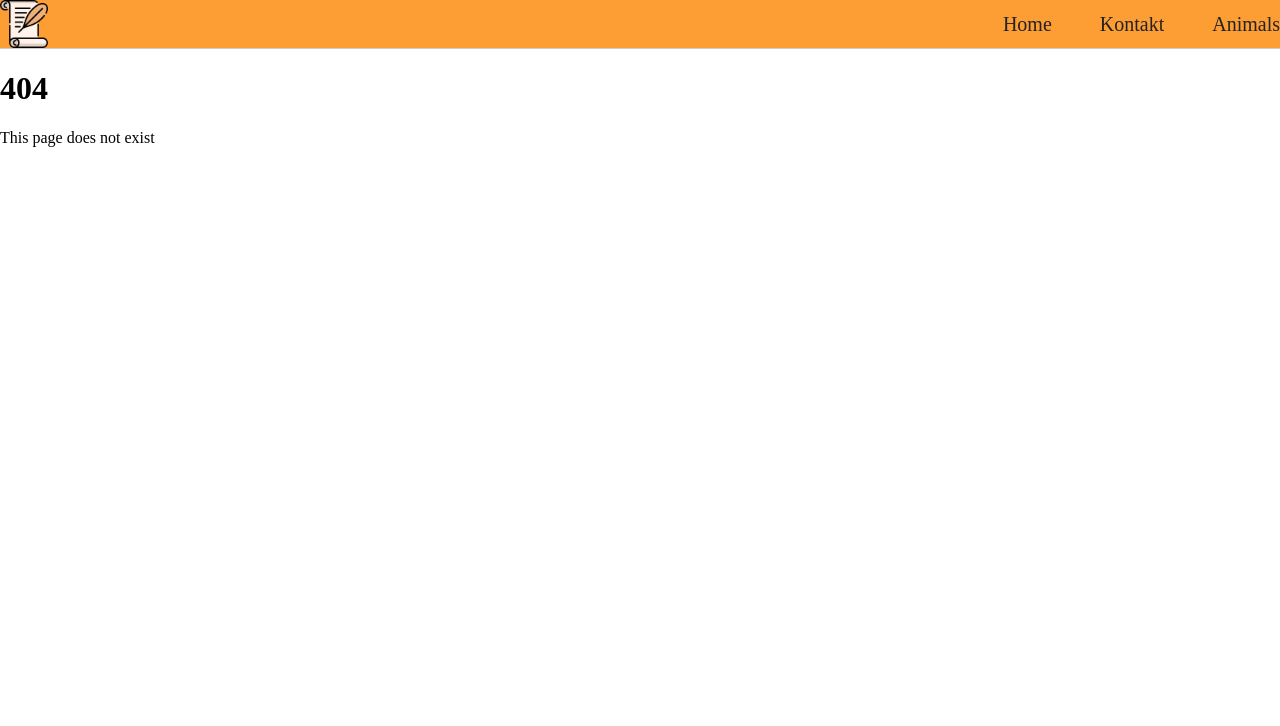
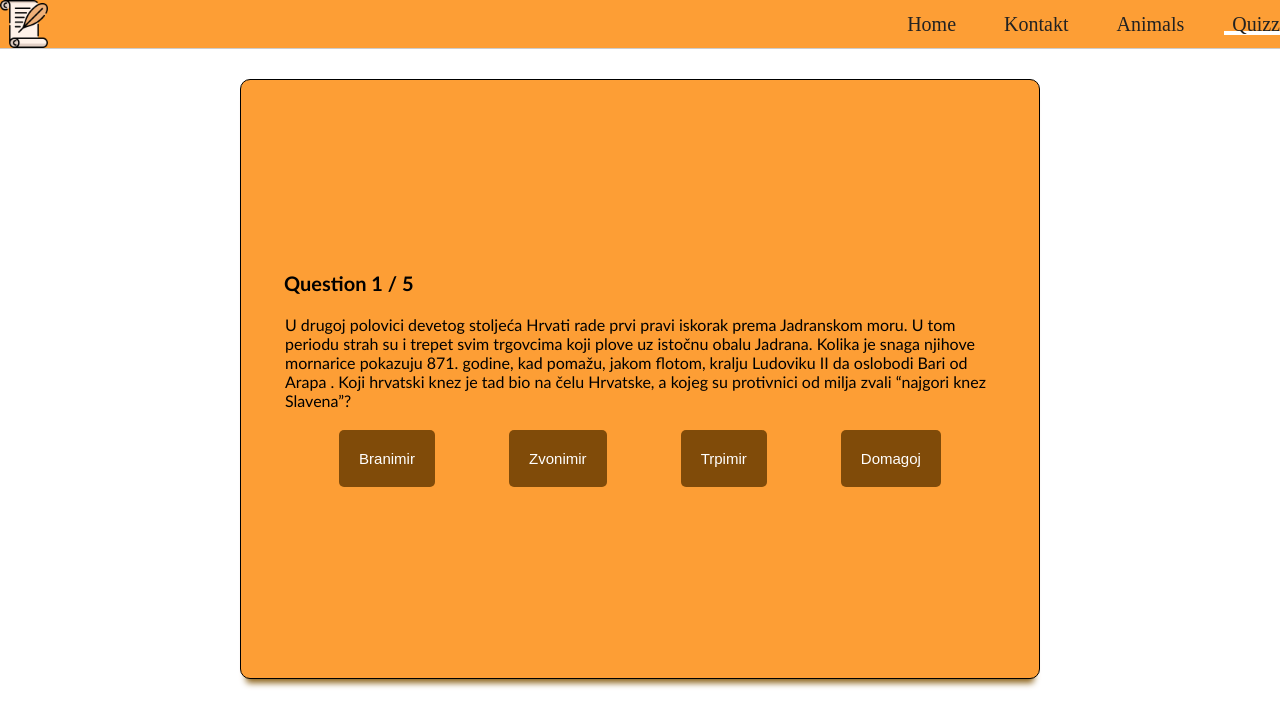
Before and after one commit to majone1209/novi-projekt, a React (Vite) app: page /quizz in a window 1280 px wide. Before the commit this address had no page. Shown: the top 726 px of the page. Built offline with nearby package versions, Linux system fonts and the light colour scheme; a web font is replaced by a local one.

Commit message:
Quiz - zadnji zadatak

```diff
--- a/src/App.tsx
+++ b/src/App.tsx
@@ -14,6 +14,8 @@ import SelectPage from "./features/select-page/select-page";
 import Animals from "./features/animals/animals";
 import AnimalCreate from "./features/animals/animal-create";
 import AnimalEdit from "./features/animals/animal-edit";
+import Homepage from "./features/quiz-app";
+import QuizzApp from "./features/quiz-app";
 
 function App() {
   return (
@@ -22,6 +24,7 @@ function App() {
         <Route path="/" element={<Layout />}>
           <Route index element={<Home />} />
           <Route path="contact" element={<Contact />} />
+          <Route path="quizz" element={<QuizzApp />} />
           <Route path="progress-bar" element={<ProgressbarPage />} />
           <Route path="loader" element={<LoaderPage />} />
           <Route path="select" element={<SelectPage />} />
--- a/src/components/header.tsx
+++ b/src/components/header.tsx
@@ -19,6 +19,10 @@ const headerLinks: LinkType[] = [
   {
     path: "/animals",
     label: "Animals",
+  },
+  {
+    path: "/quizz",
+    label: "Quizz",
   },
 ];
 
--- /dev/null
+++ b/src/features/quiz-app.tsx
@@ -0,0 +1,92 @@
+import { useState } from "react";
+
+const QuizzApp = () => {
+  const [currentQuestion, setCurrentQuestion] = useState(0);
+  const [score, setScore] = useState(0);
+  const [showScore, setShowScore] = useState(false);
+
+  const questionsData = [
+    {
+      question:
+        "U drugoj polovici devetog stoljeća Hrvati rade prvi pravi iskorak prema Jadranskom moru. U tom periodu strah su i trepet svim trgovcima koji plove uz istočnu obalu Jadrana. Kolika je snaga njihove mornarice pokazuju 871. godine, kad pomažu, jakom flotom, kralju Ludoviku II da oslobodi Bari od Arapa . Koji hrvatski knez je tad bio na čelu Hrvatske, a kojeg su protivnici od milja zvali “najgori knez Slavena”?",
+      options: ["Branimir", "Zvonimir", "Trpimir", "Domagoj"],
+      answer: 3,
+    },
+    {
+      question: "Koja od navedenih europskih država NIJE monarhija?",
+      options: ["Danska", "Španjolska", "Finska", "Norveška"],
+      answer: 2,
+    },
+    {
+      question:
+        "American idiot, Basket Case, 21 Guns, Good Riddance i Boulevard of Broken Dreams su hitovi američkog glazbenog sastava čije se ime uklapa u ovu grupu pitanja. Tko su oni?",
+      options: ["Led Zeppelin", "Green Day", "Blink 182", "Sum 41"],
+      answer: 1,
+    },
+    {
+      question:
+        "Jedan od najpoznatijih pojmova iz nordijske mitologije je Valhalla. Ovo je velika rajska dvorana u kojoj stoluje vrhovni bog Odin, a u njoj borave ratnici poginuli u boju. Svako jutro izlaze iz nje, i bore se međusobno. Tako vježbaju za konačnu bitku između bogova i divova. Kako se zove ta konačna bitka na kraju svijeta?",
+      options: ["Niflheim", "Utgard", "Skagerrak", "Ragnarok"],
+      answer: 3,
+    },
+    {
+      question:
+        "Jack Nicolson je jedan od najvećih glumaca ikad, sa mnoštvom nezaboravnih uloga. Jedna od najupeečatljivijih je uloga Jacka Torrancea, sa nenadmašnom scenom provaljivanja kroz vrata, te urlikom: Here's Johnny!. Kako se zove ovaj film, snimljen 1980. godine?",
+      options: [
+        "It (Ono)",
+        "The Shining (Isijavanje)",
+        "Psycho (Psiho)",
+        "The Fog (Magla",
+      ],
+      answer: 1,
+    },
+  ];
+
+  const handleAnswerOptionClick = (index: number) => {
+    if (index === questionsData[currentQuestion].answer) {
+      setScore(score + 1);
+    }
+
+    if (currentQuestion + 1 < questionsData.length) {
+      setCurrentQuestion(currentQuestion + 1);
+    } else {
+      setShowScore(true);
+    }
+  };
+
+  return (
+    <div className="container">
+      <div className="quiz-container">
+        {showScore ? (
+          <div className="score-section">
+            You scored {score} out of {questionsData.length}!
+          </div>
+        ) : (
+          <>
+            <div className="question__section">
+              <div className="question__count">
+                Question {currentQuestion + 1} / {questionsData.length}
+              </div>
+              <div className="question__text">
+                {questionsData[currentQuestion].question}
+              </div>
+            </div>
+            <div className="answer__section">
+              {questionsData[currentQuestion].options.map((option, index) => (
+                <button
+                  className="button"
+                  key={index}
+                  onClick={() => handleAnswerOptionClick(index)}
+                >
+                  {option}
+                </button>
+              ))}
+            </div>
+          </>
+        )}
+      </div>
+    </div>
+  );
+};
+
+export default QuizzApp;
--- /dev/null
+++ b/src/styles/components/quiz-app.scss
@@ -0,0 +1,55 @@
+.container {
+  margin-top: 30px;
+  max-width: 64rem;
+  display: flex;
+  align-items: center;
+  justify-content: center;
+  border: solid 1px;
+  border-radius: 10px;
+  width: 800px;
+  height: 600px;
+  font-family: "Trebuchet MS", "Lucida Sans Unicode", "Lucida Grande",
+    "Lucida Sans", Arial, sans-serif;
+  padding: 1.5rem;
+  background-color: var(--color-orange-500);
+  -webkit-box-shadow: 0 10px 6px -6px #777;
+  -moz-box-shadow: 0 20px 6px -6px #64380a;
+  box-shadow: 0 10px 6px -6px #8e651d;
+}
+
+.button {
+  border: none;
+  cursor: pointer;
+  border-radius: 5px;
+  padding: 20px;
+  background-color: rgb(128, 75, 9);
+  color: white;
+  transition: all 250ms ease-in-out;
+  font-size: 15px;
+
+  &:hover {
+    transform: scale(1.3);
+  }
+}
+
+.question__text {
+  padding: 20px;
+}
+
+.question__count {
+  font-weight: 800;
+  font-size: 20px;
+  margin-left: 19px;
+}
+
+.answer__section {
+  padding: 10pxpx;
+  display: flex;
+  align-items: center;
+  justify-content: space-evenly;
+}
+
+.score-section {
+  font-size: 60px;
+  font-family: fantasy;
+}
--- a/src/styles/styles.scss
+++ b/src/styles/styles.scss
@@ -54,6 +54,7 @@ $media-lg: 64em;
 @import "./components/modal.scss";
 @import "./components/no-match.scss";
 @import "./components/message.scss";
+@import "./components/quiz-app.scss";
 
 //pages
 @import "./page/progress-bar.scss";
```
